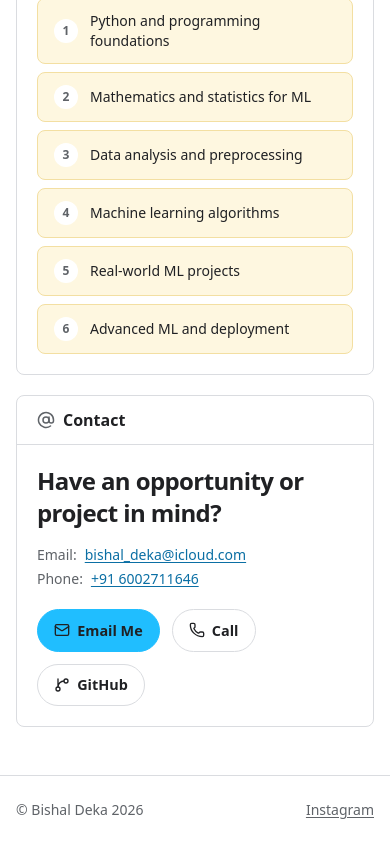
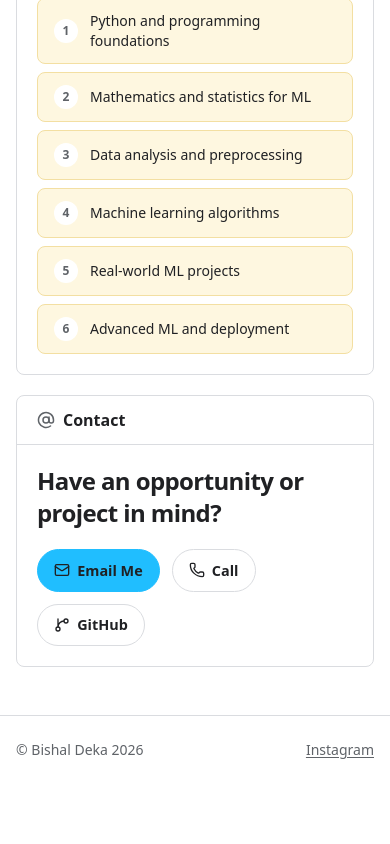
Before and after one commit to Unthav/portfolio, a Next.js app: page / in a window 390 px wide. Shown: the part 3655-4499 px from the top of the page. After the commit the page ends 4439 px from the top, so only its background shows below. Built offline with nearby package versions, Linux system fonts and the light colour scheme; no server answers.

Commit message:
Simplify Contact component by removing details
Removed email and phone details from contact section.

```diff
--- a/src/components/Sections.tsx
+++ b/src/components/Sections.tsx
@@ -131,10 +131,6 @@ export function Contact() {
   return (
     <Card id="contact" title="Contact" icon={<AtSign size={18} />}>
       <h3 className="max-w-xl text-2xl font-bold tracking-tight">Have an opportunity or project in mind?</h3>
-      <dl className="mt-4 space-y-1 text-sm text-muted">
-        <div className="flex gap-2"><dt>Email:</dt><dd><a className="text-link underline underline-offset-2" href={`mailto:${site.email}`}>{site.email}</a></dd></div>
-        <div className="flex gap-2"><dt>Phone:</dt><dd><a className="text-link underline underline-offset-2" href={site.phoneHref}>{site.phone}</a></dd></div>
-      </dl>
       <div className="mt-5 flex flex-wrap gap-3">
         <a href={`mailto:${site.email}`} className="btn btn-primary"><Mail size={16} /> Email Me</a>
         <a href={site.phoneHref} className="btn"><Phone size={16} /> Call</a>
```
